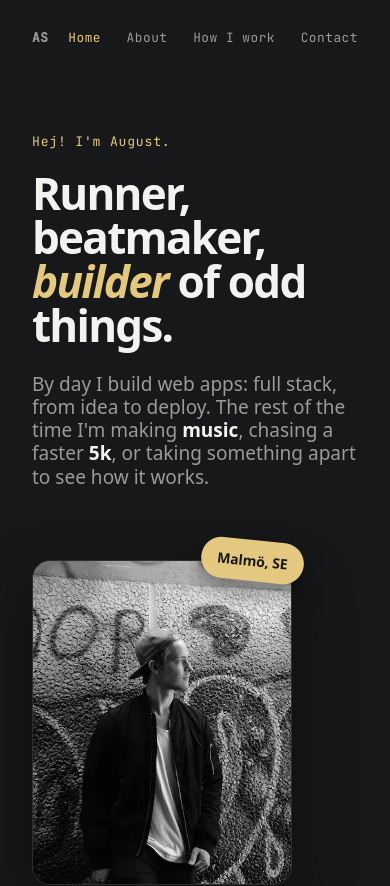
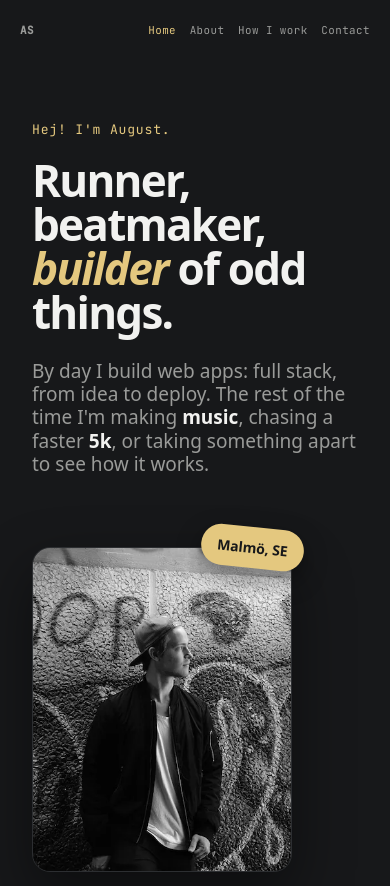
Before and after one commit to augustsjogren/portfolio, a React (Vite) app: page / in a window 390 px wide. Shown: the top 886 px of the page. Built offline with nearby package versions, Linux system fonts and the light colour scheme.

Commit message:
Responsive: compact mono navbar under 600px
Brand and links collided at 360px ('ASHome'), 'How I work' wrapped.
Tighten padding, gaps and font size, keep links on one line.

```diff
--- a/src/styles/navbar.scss
+++ b/src/styles/navbar.scss
@@ -41,4 +41,23 @@
       text-decoration: none;
     }
   }
+
+  @media (max-width: 600px) {
+    padding: 1.2rem 1.25rem;
+
+    .navbar-brand {
+      font-size: 0.9rem;
+      margin-right: 0.5rem;
+      flex: none;
+    }
+
+    .navbar-links {
+      column-gap: 0.85rem;
+    }
+
+    .header-link {
+      font-size: 0.68rem;
+      white-space: nowrap;
+    }
+  }
 }
```
